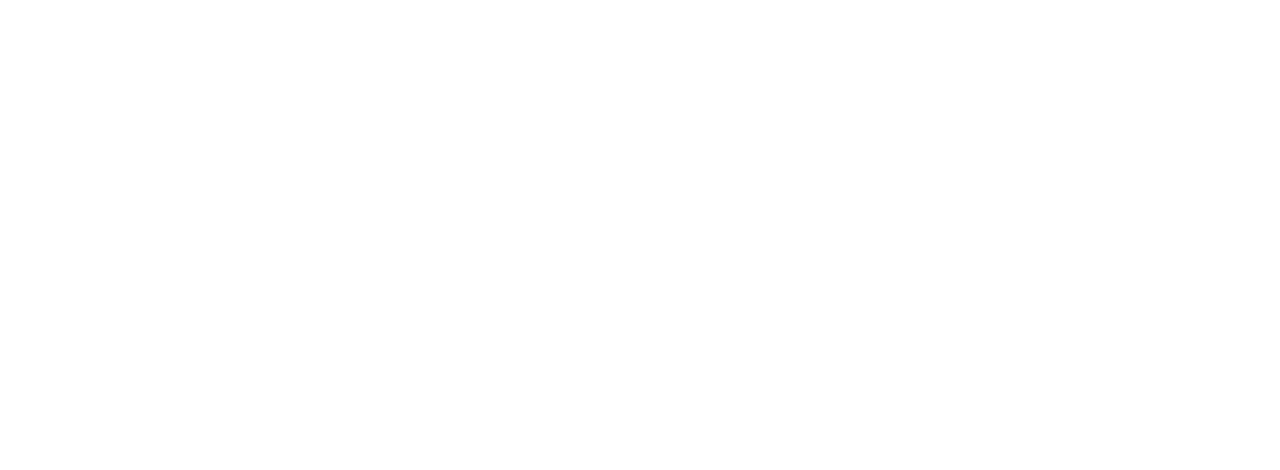
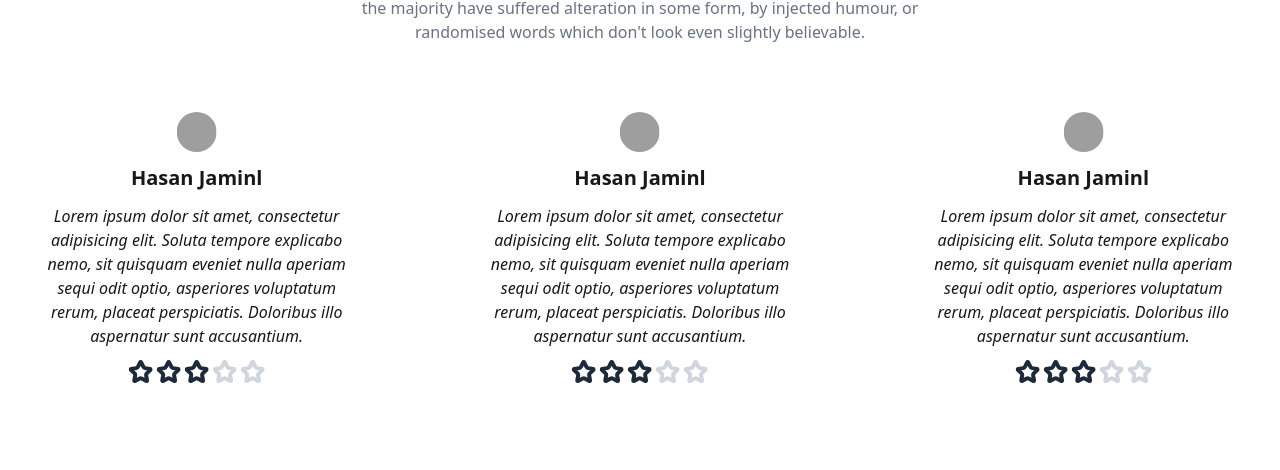
Before and after one commit to abunaserkayes0/unique-solution-client, a React (Vite) app: page / in a window 1280 px wide. Shown: the part 1388-1858 px from the top of the page. Built offline with nearby package versions, Linux system fonts and the light colour scheme; no server answers; grey boxes are pictures that could not be loaded.

Commit message:
fixed:animated delay

```diff
--- a/src/pages/home/home.jsx
+++ b/src/pages/home/home.jsx
@@ -14,7 +14,7 @@
 
     const testimonialsTimer = setTimeout(() => {
       setShowTestimonials(true);
-    }, 3000);
+    }, 2000);
 
     return () => {
       clearTimeout(servicesTimer);
@@ -35,7 +35,7 @@
       )}
 
       {showTestimonials && (
-        <div className="animate__animated animate__fadeIn animate__delay-3s">
+        <div className="animate__animated animate__fadeIn animate__delay-2s">
           <Testimonials />
         </div>
       )}
```
